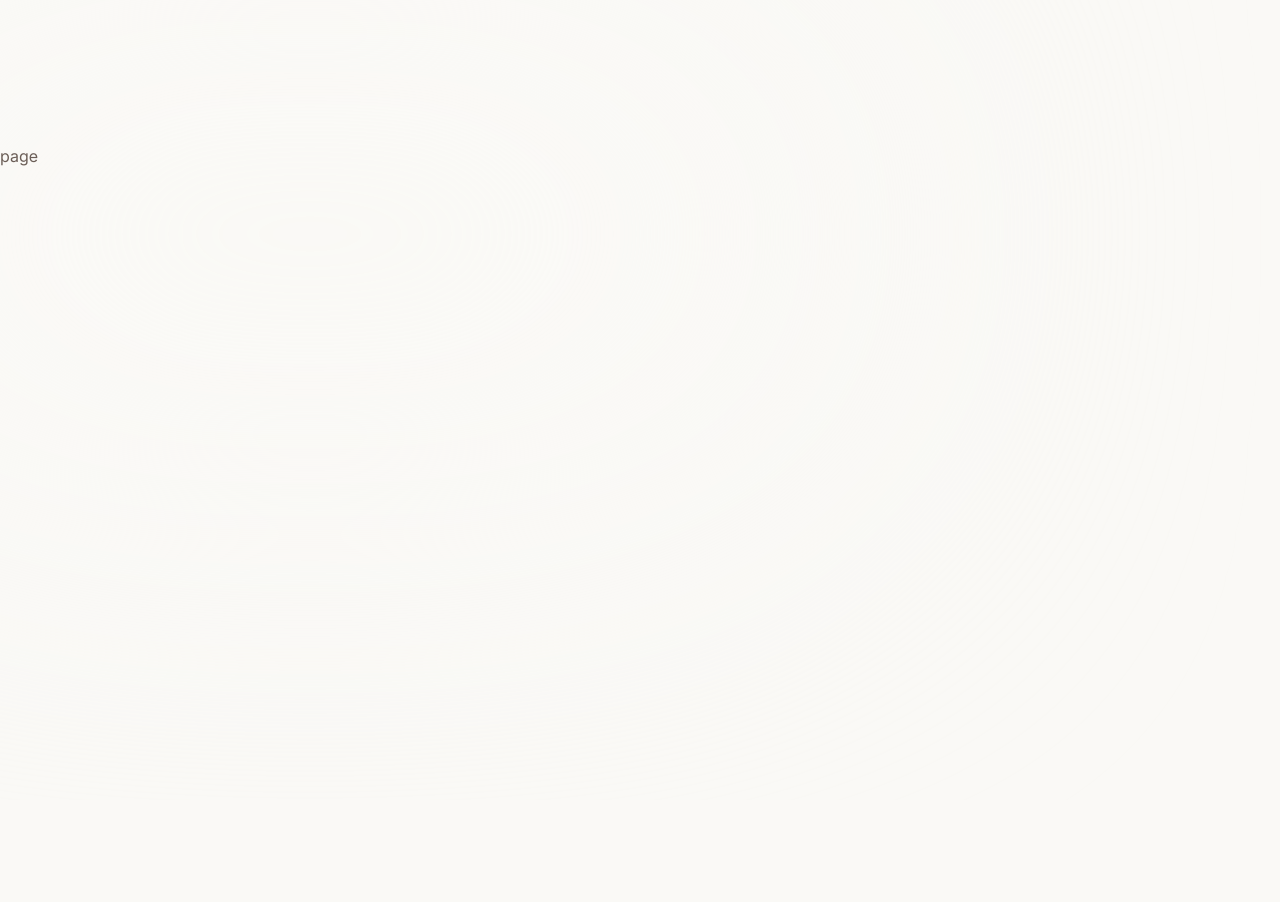
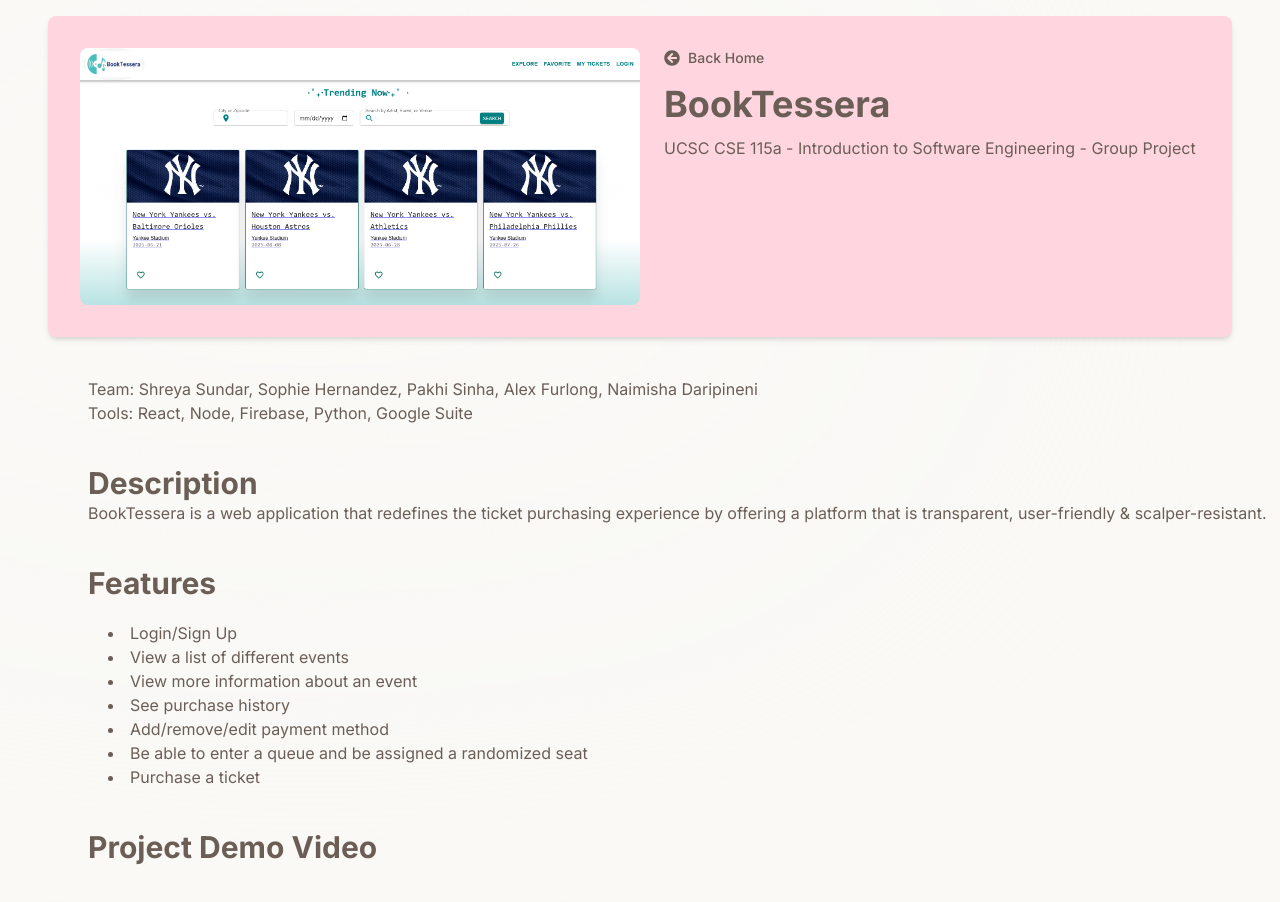
Before and after one commit to shreyasun/shreyasun.github.io, a Next.js app: page /projects/BookTessera in a window 1280 px wide. Shown: the top 902 px of the page. Before the commit the page ends 800 px from the top, so only its background shows below. Built offline with nearby package versions, Linux system fonts and the light colour scheme; grey boxes are pictures that could not be loaded.

Commit message:
wrapping up

```diff
--- a/app/projects/BookTessera/page.tsx
+++ b/app/projects/BookTessera/page.tsx
@@ -1,8 +1,68 @@
 import React from 'react'
+import Image from "next/image";
+import booktessera from "@/lib/cover/booktessera.png"
+import { FaArrowCircleLeft } from "react-icons/fa";
+import Link from "next/link";
 
 const page = () => {
   return (
-    <div>page</div>
+    <div className="-mt-28 sm:-mt-36 px-4 sm:px-6 lg:px-12">
+        <div className="w-full mx-auto mt-4 mb-10 p-4 sm:p-6 md:p-8 bg-pink rounded-lg shadow-md flex flex-col sm:flex-row gap-6 transition-all duration-200 hover:backdrop-blur-lg">
+            <Image
+                src={booktessera}
+                alt="booktessera Cover"
+                width={800}
+                height={400}
+                className="rounded-lg object-cover w-full sm:w-1/2 h-auto"
+                priority
+            />
+            <div className="w-full">
+                <Link
+                href="/"
+                className=" inline-flex items-center gap-2 text-sm font-medium text-blue-600 hover:underline"
+                >
+                <FaArrowCircleLeft size={16} />
+                Back Home
+                </Link>
+                <h1 className="text-3xl sm:text-4xl font-bold mt-3">BookTessera</h1>
+                <p className="mt-3">UCSC CSE 115a - Introduction to Software Engineering - Group Project</p>
+                <p className="mt-3"> </p>
+            </div>
+        </div>
+        <div className="w-full m-10">
+          <p>Team: Shreya Sundar, Sophie Hernandez, Pakhi Sinha, Alex Furlong, Naimisha Daripineni</p>
+          <p>Tools: React, Node, Firebase, Python, Google Suite</p>
+        </div>
+        <div className="w-full m-10">
+            <h1 className="text-2xl sm:text-3xl font-bold">Description</h1>
+            <p>BookTessera is a web application that redefines the ticket purchasing experience by offering a platform that is transparent, user-friendly & scalper-resistant.</p>
+        </div>
+        <div className="w-full m-10">
+            <h1 className="text-2xl sm:text-3xl font-bold">Features</h1>
+            <ul className="list-disc list-inside m-5">
+              <li>Login/Sign Up</li>
+              <li>View a list of different events</li>
+              <li>View more information about an event</li>
+              <li>See purchase history</li>
+              <li>Add/remove/edit payment method</li>
+              <li>Be able to enter a queue and be assigned a randomized seat</li>
+              <li>Purchase a ticket</li>
+            </ul>
+        </div>
+      <div className="w-full m-10">
+        <h1 className="text-2xl sm:text-3xl font-bold">Project Demo Video</h1>
+        <div className="aspect-w-50 aspect-h-50 w-full rounded-lg overflow-hidden">
+          <iframe
+            src="https://youtube.com/embed/F9l4ycH7cao"
+            title="Project video"
+            allow="accelerometer; autoplay; clipboard-write; encrypted-media; gyroscope; picture-in-picture"
+            allowFullScreen
+            className="mt-5"
+          ></iframe>
+        </div>
+    </div>
+
+    </div>
   )
 }
 
--- a/app/projects/Jeopardy-Maker/page.tsx
+++ b/app/projects/Jeopardy-Maker/page.tsx
@@ -60,7 +60,7 @@
       </div>
         <div className="w-full m-10">
             <a
-            href="https://docs.google.com/document/d/1hjBvqoq0zneCcZTYWjvLQzewFjbkgU4WAn2RoOblrlA/edit?tab=t.0"
+            href="https://github.com/shreyasun/jeopardy-maker"
             target="_blank"
             rel="noopener noreferrer"
             >
--- a/app/projects/Mon-Ami/page.tsx
+++ b/app/projects/Mon-Ami/page.tsx
@@ -22,7 +22,7 @@
 const page = () => {
   return (
     <div className="-mt-28 sm:-mt-36 px-4 sm:px-6 lg:px-12">
-          <div className="w-full mx-auto mt-4 mb-10 p-4 sm:p-6 md:p-8 bg-pink rounded-lg shadow-md flex flex-col sm:flex-row gap-6 transition-all duration-200 hover:backdrop-blur-lg">
+          <div className="w-full mx-auto m-9 mt-4 mb-10 p-4 sm:p-6 md:p-8 bg-pink rounded-lg shadow-md flex flex-col sm:flex-row gap-6 transition-all duration-200 hover:backdrop-blur-lg">
             <Image
               src={monami}
               alt="MonAmi Project visual"
--- a/components/Intro.tsx
+++ b/components/Intro.tsx
@@ -50,7 +50,7 @@
         initial={{opacity: 0, y: 100}}
         animate={{opacity: 1, y: 0}}
       >
-        I bring a versatile blend of design, development, and product management skills to build impactful, user-centered technology.
+        Product Design • Software Development • Project Management
       </motion.p>
 
       <br />
```
